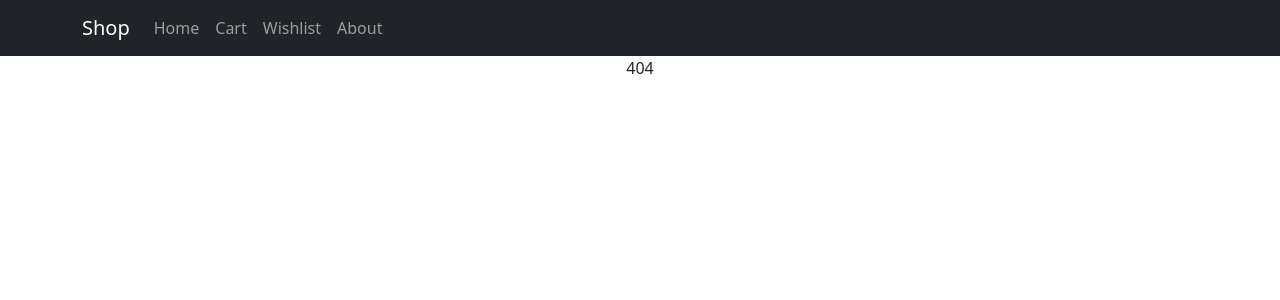
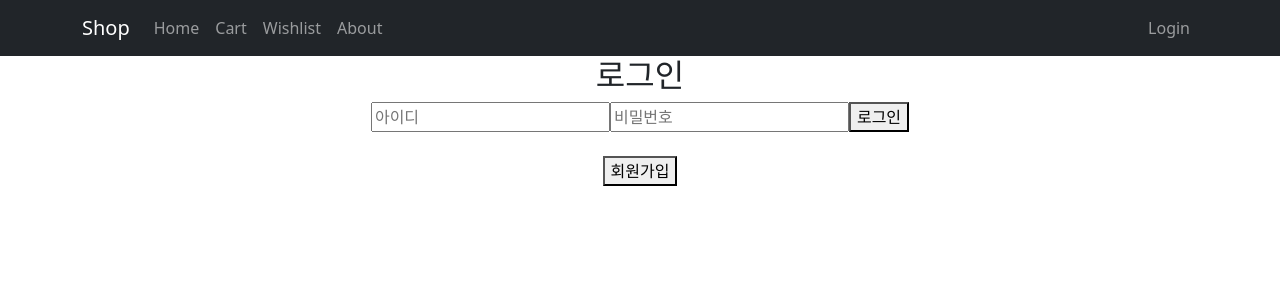
Before and after one commit to jskim-gcd/shop, a React (Vite) app: page /login in a window 1280 px wide. Before the commit this address had no page. Shown: the top 300 px of the page. Built offline with nearby package versions, Linux system fonts and the light colour scheme.

Commit message:
로그인, 회원가입 기능 추가

```diff
--- a/src/App.jsx
+++ b/src/App.jsx
@@ -6,13 +6,28 @@ import Main from './pages/Main.jsx'
 import Detail from './pages/Detail.jsx'
 import Cart from './pages/Cart.jsx'
 import Wishlist from './pages/Wishlist.jsx';
-import { useState } from 'react';
+import { useEffect, useState } from 'react';
+import Login from './pages/Login.jsx';
+import Signup from './pages/Signup.jsx';
 
 function App() {
 
   let [count, setCount] = useState(0)
+  let [userIn, setUserIn] = useState(false)
 
   let navigate = useNavigate()
+
+  useEffect(() => {
+    let user = sessionStorage.getItem('loggedInUser')
+    if (user) {
+      setUserIn(true)
+    }
+  }, [])
+
+  function logout() {
+    sessionStorage.removeItem('loggedInUser')
+    setUserIn(false)
+  }
 
   return (
     <>
@@ -25,15 +40,27 @@ function App() {
             <Nav.Link onClick={() => { navigate('/wishlist') }}>Wishlist</Nav.Link>
             <Nav.Link onClick={() => { navigate('/about') }}>About</Nav.Link>
           </Nav>
+          <Nav>
+            {
+              userIn ? (
+                <Nav.Link onClick={() => { logout() }}>Logout</Nav.Link>
+              ) : (
+                <Nav.Link onClick={() => { navigate('/login') }}>Login</Nav.Link>
+              )
+            }
+          </Nav>
         </Container>
       </Navbar>
 
       <Routes>
-        <Route path='/' element={<Main count={count} setCount={setCount}/>} />
+        <Route path='/' element={<Main count={count} setCount={setCount} />} />
         <Route path='/detail/:id' element={<Detail />} />
         <Route path='/cart' element={<Cart />} />
         <Route path='/wishlist' element={<Wishlist />} />
         <Route path='/about' element={<>리액트로 만듦</>} />
+
+        <Route path='/login' element={<Login setUserIn={setUserIn} />} />
+        <Route path='/signup' element={<Signup />} />
 
         <Route path='*' element={<>404</>} />
       </Routes>
--- /dev/null
+++ b/src/pages/Login.jsx
@@ -0,0 +1,37 @@
+import { useState } from "react"
+import { useNavigate } from "react-router-dom"
+
+function Login(props) {
+    let [id, setId] = useState('')
+    let [password, setPassword] = useState('')
+
+    let navigate = useNavigate()
+
+    function doLogin() {
+        let users = JSON.parse(localStorage.getItem('users')) || []
+        let user = users.find(a => { return a.id == id && a.password == password })
+        console.log(user)
+
+        if (user) {
+            sessionStorage.setItem('loggedInUser', JSON.stringify(user))
+            props.setUserIn(true)
+            alert('로그인 되었습니다.')
+            navigate('/')
+        } else {
+            alert('아이디 또는 비밀번호가 일치하지 않습니다.')
+        }
+    }
+
+    return (
+        <>
+            <h2>로그인</h2>
+            <input type="text" placeholder="아이디" onChange={(e) => { setId(e.target.value) }}></input>
+            <input type="password" placeholder="비밀번호" onChange={(e) => { setPassword(e.target.value) }}></input>
+            <button onClick={doLogin}>로그인</button>
+            <br /><br />
+            <button onClick={() => { navigate('/signup') }}>회원가입</button>
+        </>
+    )
+}
+
+export default Login
--- /dev/null
+++ b/src/pages/Signup.jsx
@@ -0,0 +1,35 @@
+import { useState } from "react";
+import { useNavigate } from "react-router-dom";
+
+function Signup() {
+    let [id, setId] = useState('')
+    let [password, setPassword] = useState('')
+
+    let navigate = useNavigate()
+
+    function doSignup() {
+        let users = JSON.parse(localStorage.getItem('user')) || []
+
+        if (users.find(a => a.id == id)) {
+            alert("이미 사용 중인 아이디입니다.")
+            return
+        }
+
+        let newUser = [...users, { id, password }]
+        localStorage.setItem('users', JSON.stringify(newUser))
+
+        alert("회원가입에 성공하였습니다.")
+        navigate('/login')
+    }
+
+    return (
+        <>
+            <h2>회원가입</h2>
+            <input type="text" placeholder="아이디" onChange={(e) => { setId(e.target.value) }}></input>
+            <input type="password" placeholder="비밀번호" onChange={(e) => { setPassword(e.target.value) }}></input>
+            <button onClick={doSignup}>가입하기</button>
+        </>
+    )
+}
+
+export default Signup
```
